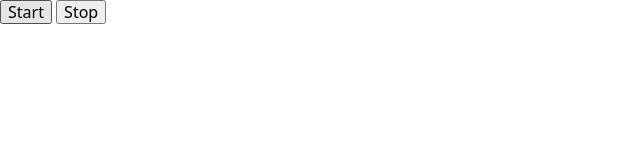
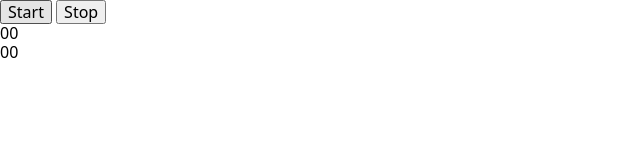
Before and after one commit to denyuneedtoknow/drafts, a plain HTML site: page index.html in a window 1280 px wide. Shown: the full height of the page, 0-640 px from the left. Drawn offline with nearby package versions, Linux system fonts and the light colour scheme.

Commit message:
Update index.html

```diff
--- a/index.html
+++ b/index.html
@@ -104,8 +104,8 @@
 
  <button type="button" id="start">Start</button>
  <button type="button" id="stop">Stop</button>
- <p class="seconds" id="seconds"></p>
- <p class="minutes" id="minutes"></p>
+ <p class="seconds" id="seconds">00</p>
+ <p class="minutes" id="minutes">00</p>
 
     <script src="index.js" type="module"></script>
     <script src="index4.js" type="module"></script>
```
